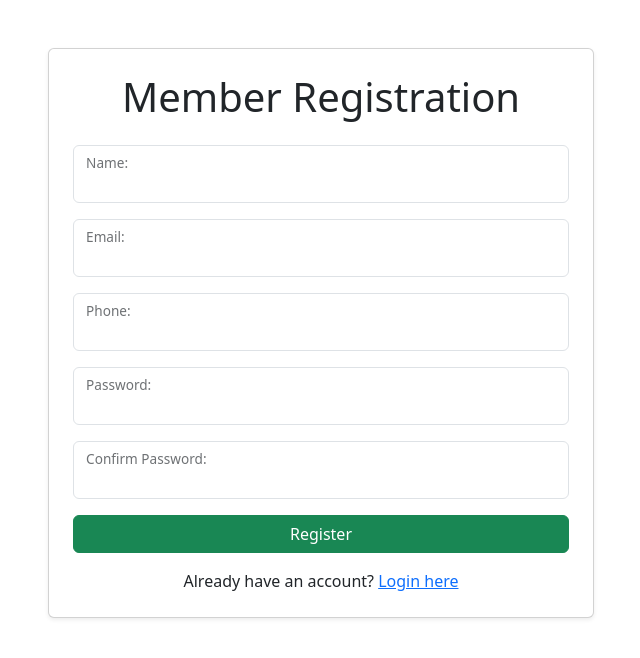
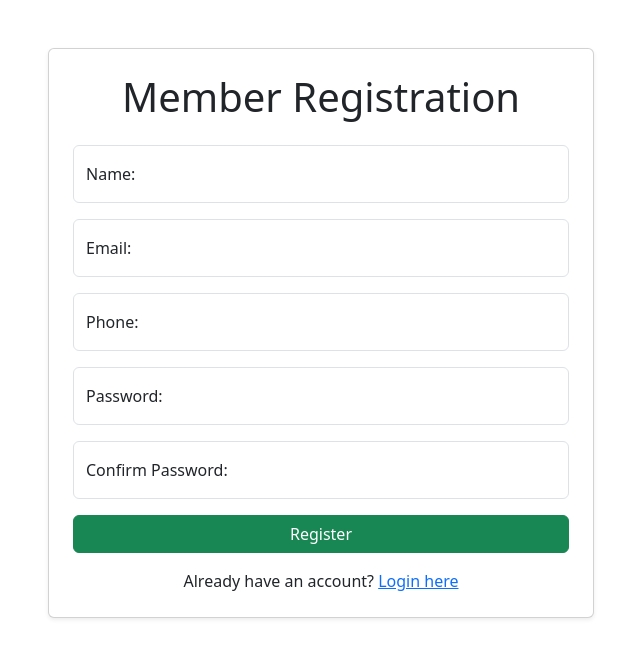
Before and after one commit to milanbairagi/library-management-system, a Django app: page /auth/register/ in a window 1280 px wide. Shown: the part 56-714 px from the top of the page, without its empty margins (319-959 px from the left). Run offline with Django 5.2, Linux system fonts and the light colour scheme.

Commit message:
feat: add placeholders to registration form fields to fix the bootstrap floating label

```diff
--- a/members/templates/members/register.html
+++ b/members/templates/members/register.html
@@ -22,29 +22,29 @@
           <form method="POST">
             {% csrf_token %}
             <div class="form-floating mb-3">
-              <input type="text" id="name" name="name" class="form-control" required />
+              <input type="text" id="name" name="name" class="form-control" placeholder="Enter your name" required />
               <label for="name">Name:</label>
             </div>
 
             <div class="form-floating mb-3">
-              <input type="email" id="email" name="email" class="form-control" required />
+              <input type="email" id="email" name="email" class="form-control" placeholder="name@example.com" required />
               <label for="email">Email:</label>
             </div>
 
             {% if user_type == 'Member' %}
             <div class="form-floating mb-3">
-              <input type="tel" id="phone" name="phone" class="form-control" required />
+              <input type="tel" id="phone" name="phone" class="form-control" placeholder="9XXXXXXXXX" required />
               <label for="phone">Phone:</label>
             </div>
             {% endif %}
 
             <div class="form-floating mb-3">
-              <input type="password" id="password" name="password" class="form-control" required />
+              <input type="password" id="password" name="password" class="form-control" placeholder="Enter your password" required />
               <label for="password">Password:</label>
             </div>
 
             <div class="form-floating mb-3">
-              <input type="password" id="password2" name="password2" class="form-control" required />
+              <input type="password" id="password2" name="password2" class="form-control" placeholder="Confirm your password" required />
               <label for="password2">Confirm Password:</label>
             </div>
 
```
